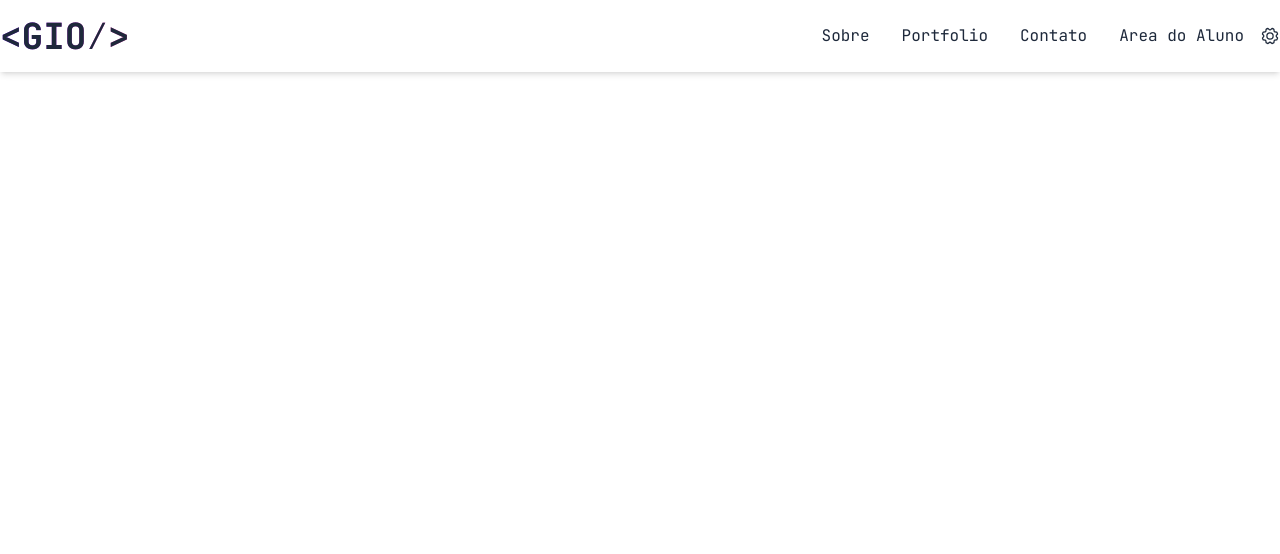
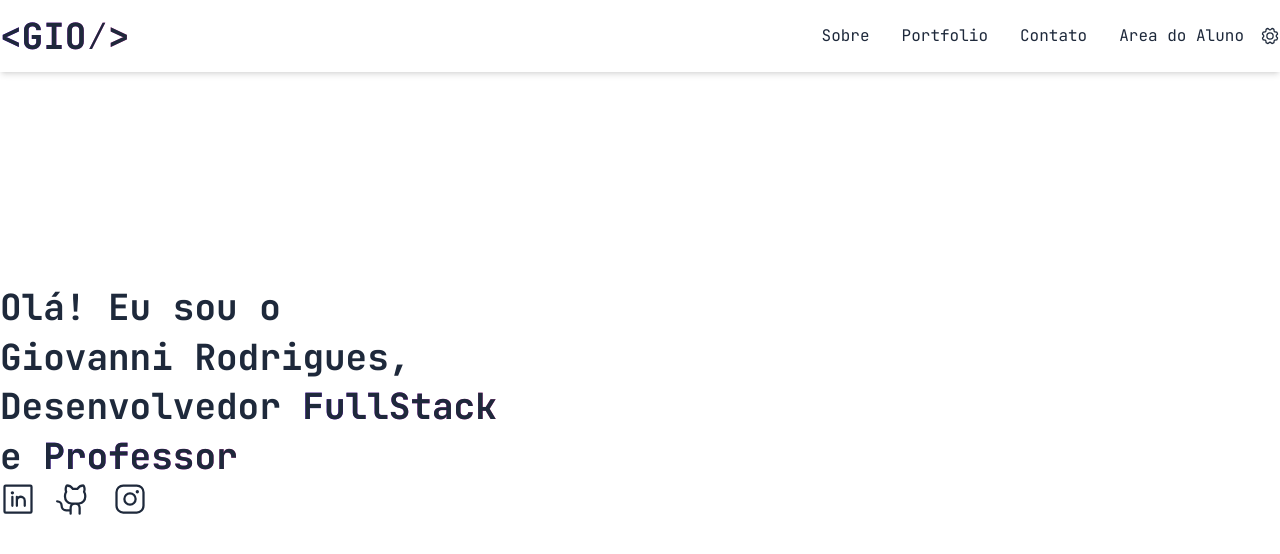
Before and after one commit to GiovanniRS/Portfolio, a React (Vite) app: page / in a window 1280 px wide. Shown: the top 554 px of the page. Built offline with nearby package versions, Linux system fonts and the light colour scheme; what tailwindcss-text-fill would draw is missing.

Commit message:
Criando hero section

```diff
--- /dev/null
+++ b/src/components/Hero.tsx
@@ -0,0 +1,14 @@
+import { PiLinkedinLogo, PiGithubLogo, PiInstagramLogo } from "react-icons/pi";
+
+export default function Hero() {
+    return(
+        <section className="h-screen container mx-auto flex flex-col justify-center">
+            <p className="text-4xl font-bold leading-snug">Olá! Eu sou o <br />Giovanni Rodrigues, <br />Desenvolvedor <span className="bg-gradient-to-r from-violet-gr to-pink-gr bg-clip-text text-fill-transparent">FullStack</span> <br />e <span className="bg-gradient-to-r from-violet-gr to-pink-gr bg-clip-text text-fill-transparent">Professor</span></p>
+            <div className="flex gap-5">
+                <a href="https://br.linkedin.com/in/giovannirodrigues" target="_blank"><PiLinkedinLogo className="text-4xl" /></a>
+                <a href="https://github.com/giovannirs" target="_blank"><PiGithubLogo className="text-4xl" /></a>
+                <a href="" target="_blank"><PiInstagramLogo className="text-4xl" /></a>
+            </div>
+        </section>
+    )
+}
--- a/src/main.tsx
+++ b/src/main.tsx
@@ -2,9 +2,11 @@ import { StrictMode } from 'react'
 import { createRoot } from 'react-dom/client'
 import './index.css'
 import Header from './components/Header'
+import Hero from './components/Hero'
 
 createRoot(document.getElementById('root')!).render(
   <StrictMode>
     <Header />
+    <Hero />
   </StrictMode>,
 )
```
